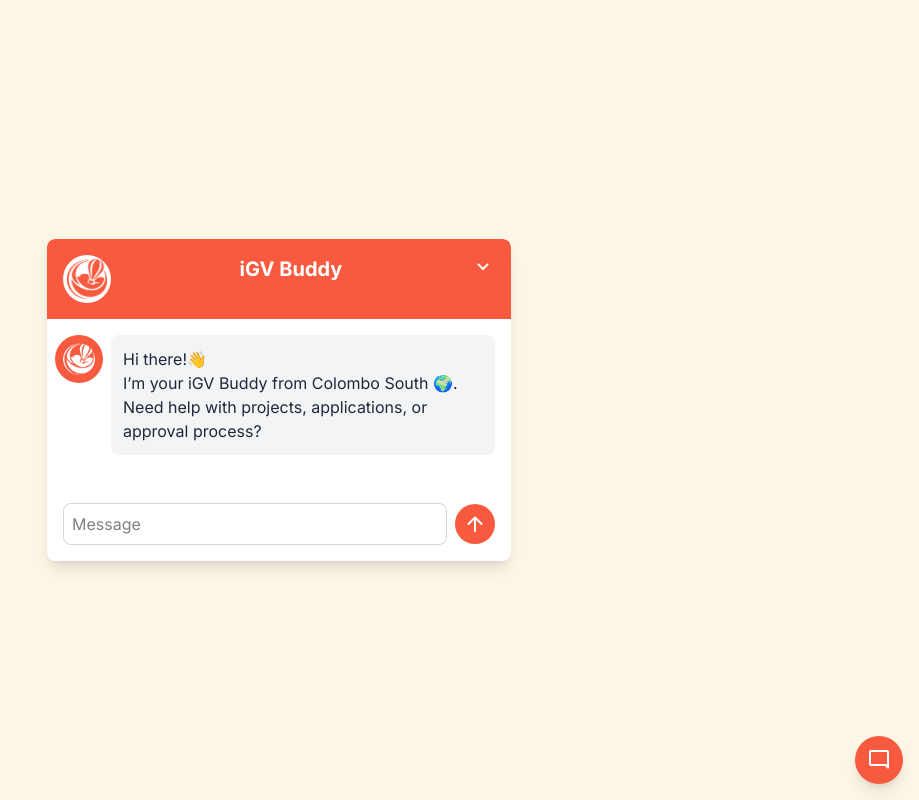
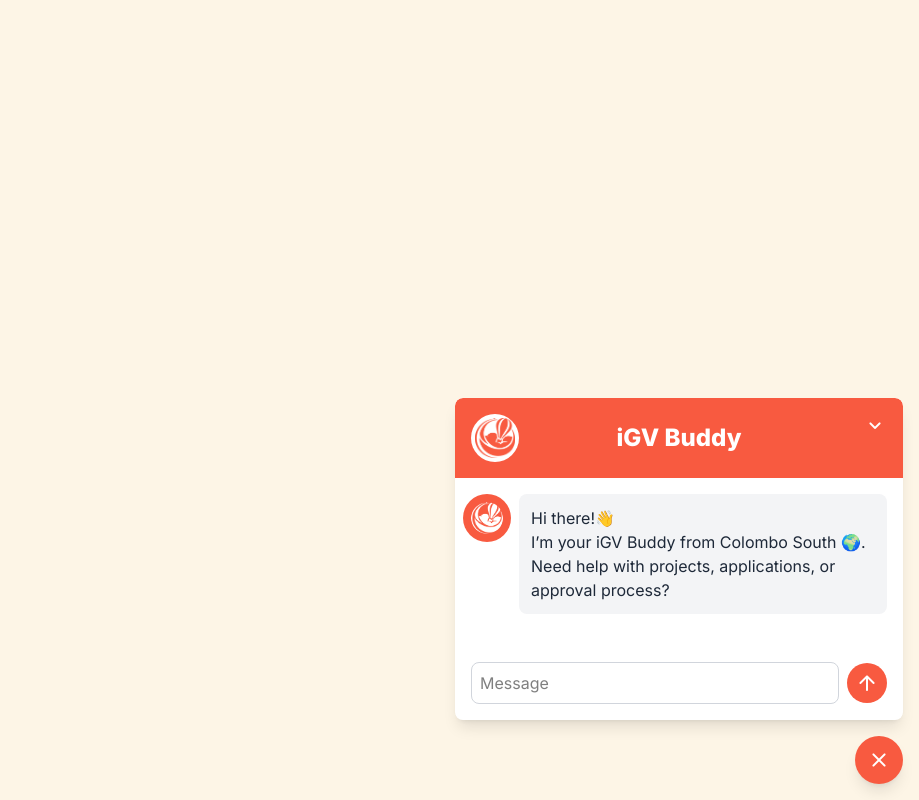
Before and after one commit to Mindi-R/Chatbot-for-iGV, a React (Vite) app in the folder igvchatbot/: page / in a window 1280 px wide. Both pictures are taken after a click on the button "mode_comment". Shown: the whole page, without its empty margins (361-1280 px from the left). Built offline with nearby package versions, Linux system fonts and the light colour scheme.

Commit message:
Toggle-button adding

```diff
--- a/igvchatbot/src/App.jsx
+++ b/igvchatbot/src/App.jsx
@@ -9,6 +9,7 @@
 
 const App = () => {
   const [chatHistory, setChatHistory] = useState([]);
+  const [showchatbot, setShowChatbot] = useState(false);
   const chatBodyRef = useRef(null); // Ref for the chat body
 
   const generateBotResponse = async (history) => {
@@ -56,15 +57,27 @@
     if (chatBodyRef.current) {
       chatBodyRef.current.scrollTop = chatBodyRef.current.scrollHeight;
     }
-  }, [chatHistory]); // Trigger when chatHistory updates
+  }, [chatHistory]);
 
   return (
-    <div className="flex justify-center items-center min-h-screen">
+    <div className="min-h-screen">
+      <button
+        id="toggle-button"
+        className="fixed bottom-4 right-4 bg-[#F85A40] text-white w-12 h-12 rounded-full flex items-center justify-center shadow-lg hover:bg-[#e14e36] transition duration-300 z-50"
+        onClick={() => setShowChatbot((prev) => !prev)}
+        aria-label={showchatbot ? "Close chatbot" : "Open chatbot"}
+      >
+        <span className="material-symbols-rounded">
+          {showchatbot ? "close" : "mode_comment"}
+        </span>
+      </button>
 
-      <div className="chatbot-popup bg-white rounded-lg shadow-lg max-w-3xl w-full max-h-[100vh] overflow-y-auto">
+      {/* Conditionally render the chatbot popup */}
+      {showchatbot && (
+        <div className="chatbot-popup fixed bottom-20 right-4 bg-white rounded-lg shadow-lg max-w-3xl w-full max-w-md max-h-[80vh] overflow-y-auto z-50">
           {/* chatbot header */}
           <div
-          className="chat-header flex justify-between items-start bg-[#F85A40] text-white p-4 rounded-t-lg"
+            className="chat-header flex justify-between items-start bg-[#F85A40] text-white p-4 rounded-t-lg relative"
           >
             {/* Logo with white background */}
             <div className="logo-container bg-white p-1 rounded-full">
@@ -75,8 +88,15 @@
               />
             </div>
 
-          <h2 className="logo-text text-xl font-bold">iGV Buddy</h2>
-          <button className="material-symbols-rounded text-white hover:text-gray-200">
+            {/* Centered and larger title */}
+            <h2 className="logo-text absolute left-1/2 top-1/2 transform -translate-x-1/2 -translate-y-1/2 text-2xl font-extrabold text-center w-full pointer-events-none select-none">
+              iGV Buddy
+            </h2>
+
+            <button
+              className="material-symbols-rounded text-white hover:text-gray-200"
+              onClick={() => setShowChatbot(false)}
+            >
               keyboard_arrow_down
             </button>
           </div>
@@ -118,15 +138,8 @@
               generateBotResponse={generateBotResponse}
             />
           </div>
-
-        {/* Toggle button */}
-        <button
-          id="toggle-button"
-          className="absolute bottom-4 right-4 bg-[#F85A40] text-white w-12 h-12 rounded-full flex items-center justify-center shadow-lg hover:bg-[#e14e36] transition duration-300"
-        >
-          <span className="material-symbols-rounded">mode_comment</span>
-        </button>
         </div>
+      )}
     </div>
   );
 };
```
Also changed, not shown: 1 other file (tests, documents, lock files or other folders). Lines whose indentation alone changed are shown as unchanged.
